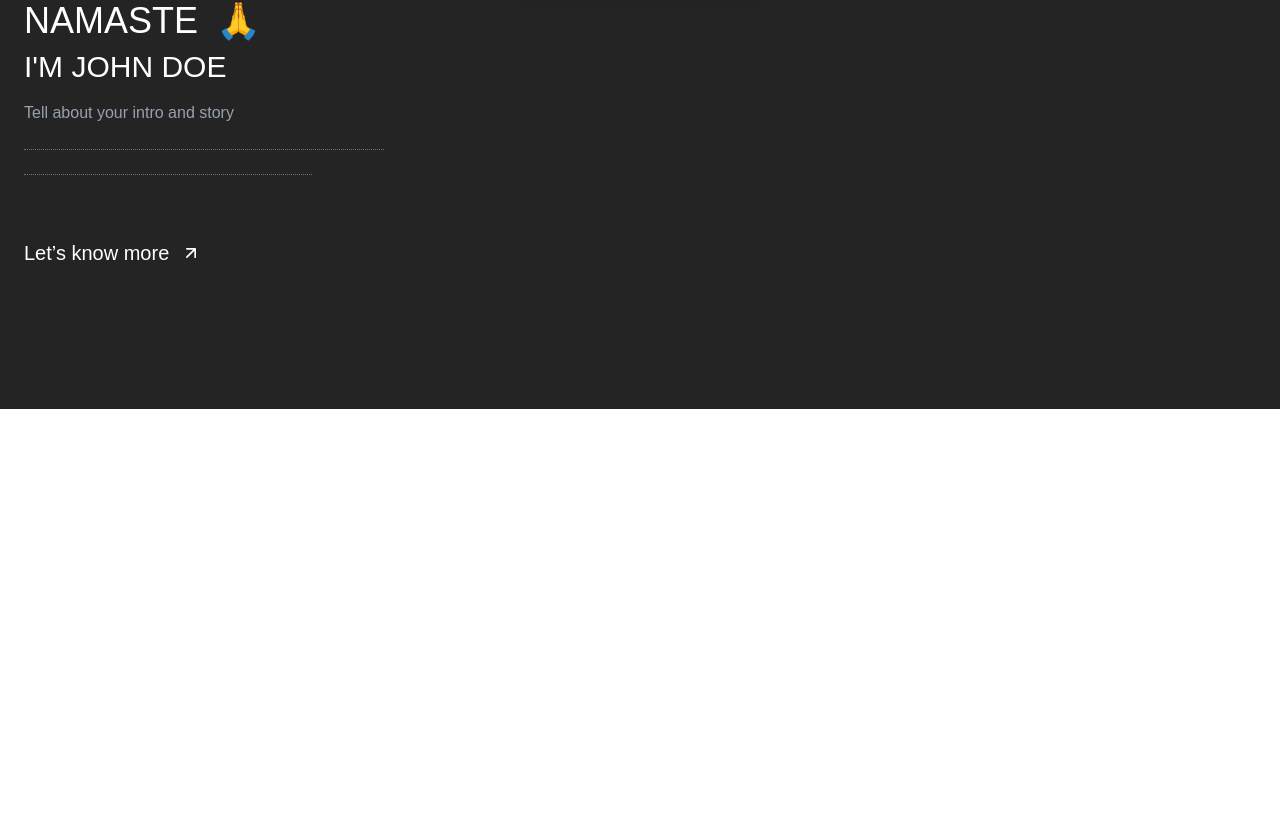
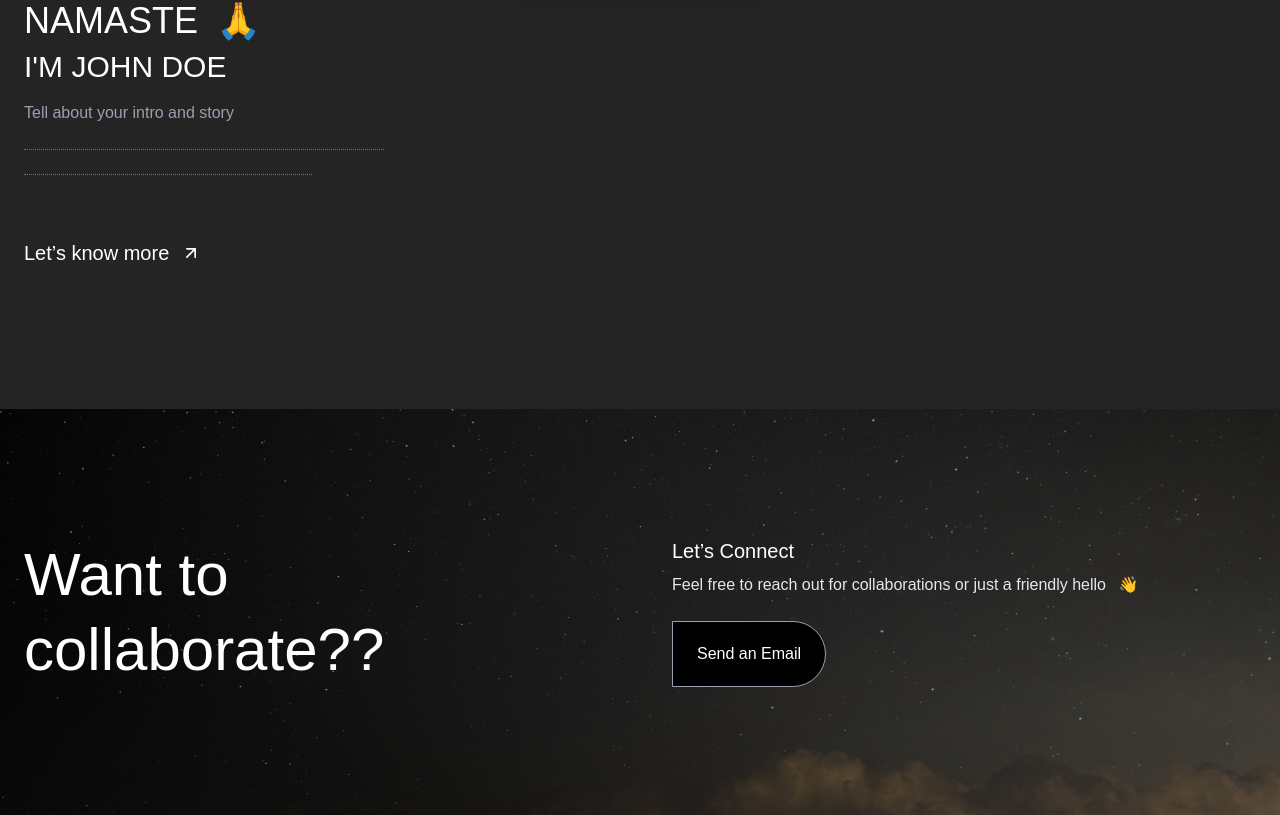
Before and after one commit to yogendrabaskota/Landing-page_Nextjs, a Next.js app: page / in a window 1280 px wide. Shown: the part 2057-2872 px from the top of the page. Before the commit the page ends 2466 px from the top, so only its background shows below. Built offline with nearby package versions, Linux system fonts and the light colour scheme; a web font is replaced by a local one.

Commit message:
footer added

```diff
--- a/src/app/page.tsx
+++ b/src/app/page.tsx
@@ -2,6 +2,7 @@ import Navbar from "@/components/Navbar";
 import HomePage from "@/components/HomePage";
 import Project from "@/components/Project";
 import Details from "@/components/Details";
+import Footer from "@/components/Footer";
 
 export default function Home() {
   return (
@@ -10,6 +11,7 @@ export default function Home() {
       <HomePage />
       <Project />
       <Details />
+      <Footer />
     </>
   );
 }
--- /dev/null
+++ b/src/components/Footer.tsx
@@ -0,0 +1,37 @@
+"use client";
+
+import { FC } from "react";
+
+const Footer: FC = () => {
+  return (
+    <footer
+      className="relative bg-cover bg-center text-white"
+      style={{ backgroundImage: "url('/footer.jpg')" }}
+    >
+      <div className="absolute inset-0 bg-black/40"></div>
+      <div className="relative max-w-7xl mx-auto px-6 py-24 flex flex-col md:flex-row justify-between items-center gap-12">
+        <h2 className="text-4xl sm:text-5xl md:text-6xl font-bold leading-tight max-w-md">
+          Want to <br /> collaborate??
+        </h2>
+
+        <div className="relative w-full md:w-1/2 text-center md:text-left">
+          {/* <div className="absolute left-0 top-0 h-full border-l-2 border-white/50 border-dotted rounded-l-xl"></div> */}
+
+          <div className="relative p-8">
+            <h3 className="text-xl font-semibold">Let’s Connect</h3>
+            <p className="text-gray-200 mt-2">
+              Feel free to reach out for collaborations or just a friendly hello{" "}
+              <span className="ml-2">👋</span>
+            </p>
+
+            <button className="mt-6 px-6 py-5 bg-black border border-gray-400 rounded-r-[50px] text-white hover:bg-white hover:text-black transition-all duration-300">
+              Send an Email
+            </button>
+          </div>
+        </div>
+      </div>
+    </footer>
+  );
+};
+
+export default Footer;
```
